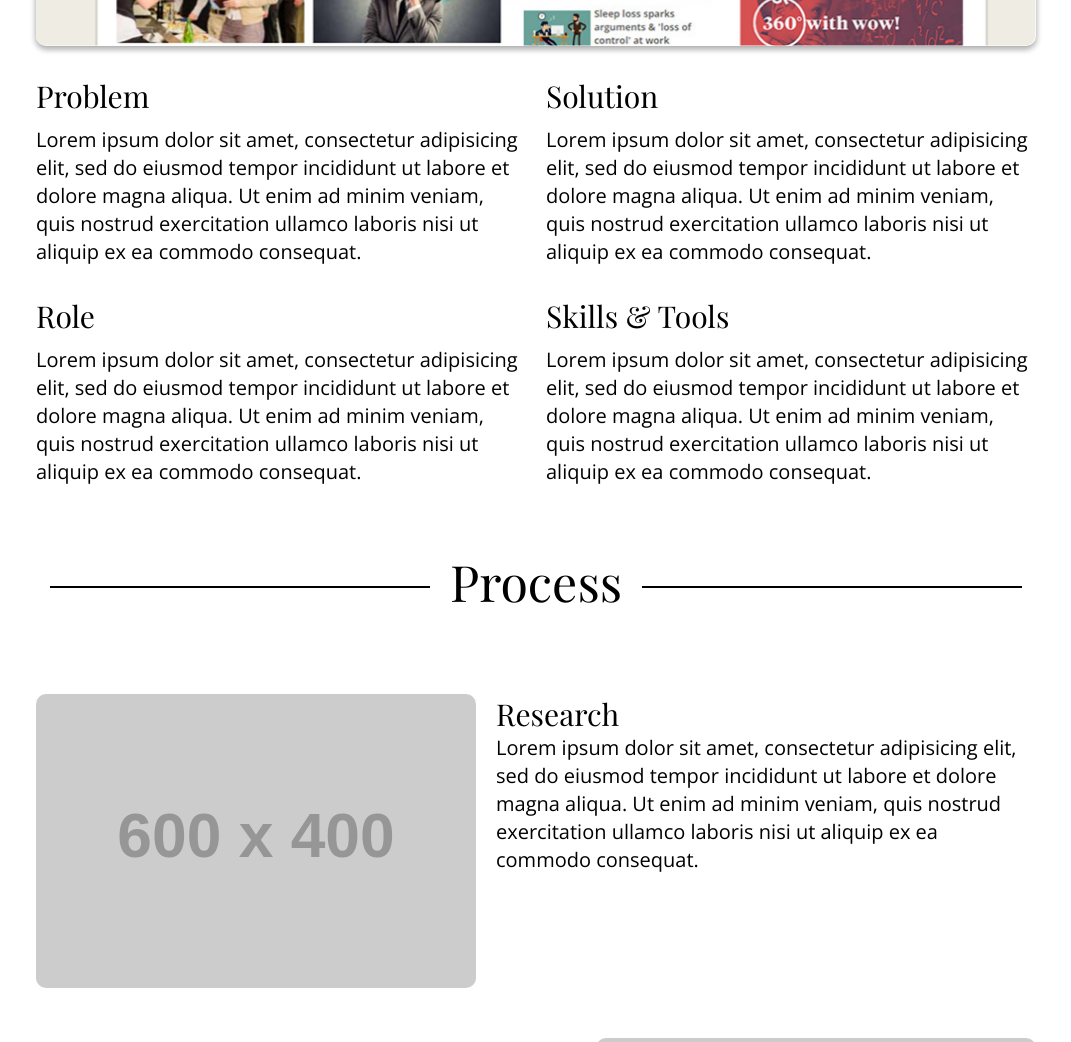
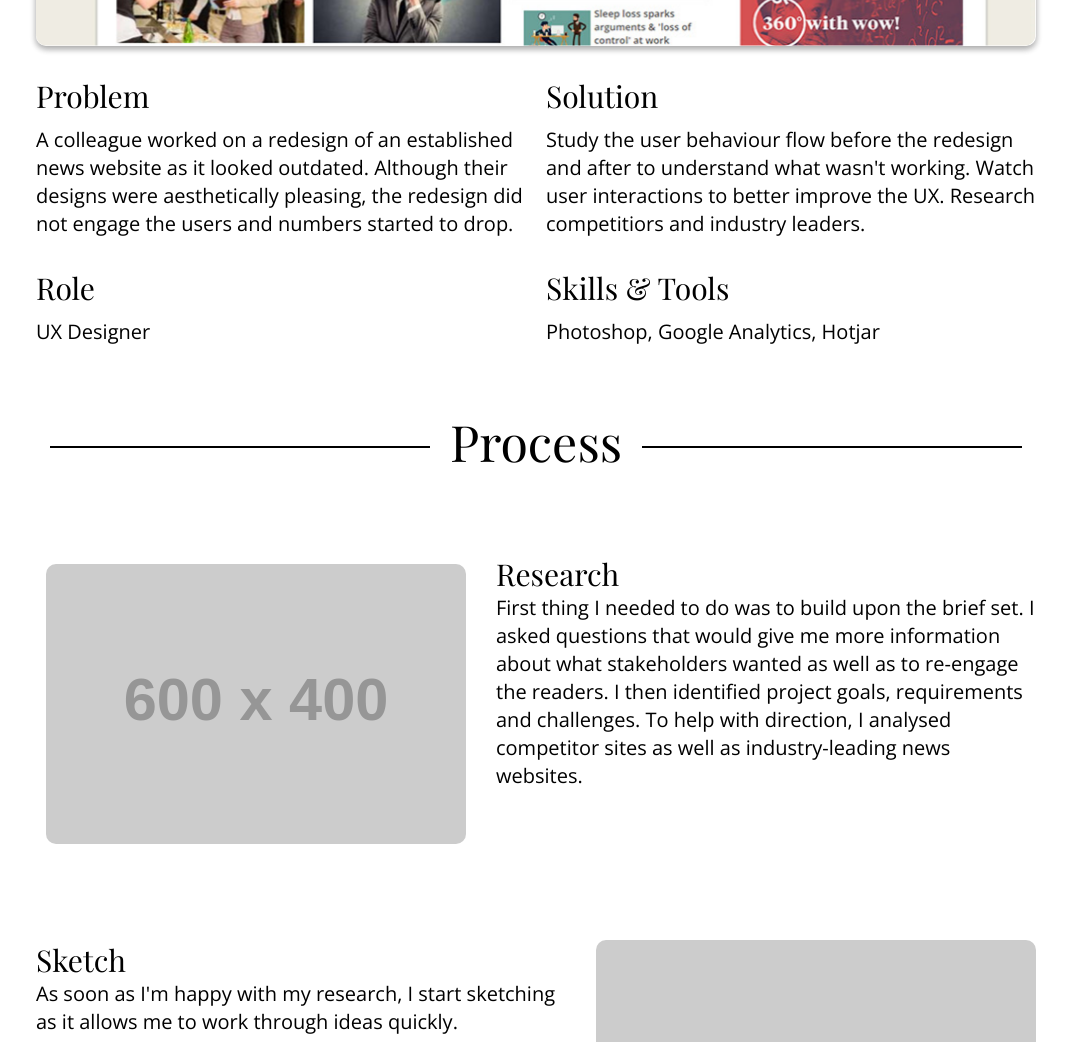
Before and after one commit to zepdesign/portfolio, a plain HTML site: page projects/hr-grapevine-news.html in a window 1280 px wide. Shown: the part 800-1842 px from the top of the page, without its empty margins (104-1175 px from the left). Drawn offline with nearby package versions, Linux system fonts and the light colour scheme; placeholder pictures from the web are drawn by us.

Commit message:
Adding projects

```diff
--- a/js/main.js
+++ b/js/main.js
@@ -19,4 +19,17 @@ $(document).ready(function(){
         $('.msg-status').addClass('msg-status--successful');
     }; // End Message sent confirmation
 
+
+
+    $(".slideshow > div:gt(0)").hide();
+
+    setInterval(function() {
+      $('.slideshow > div:first')
+        .fadeOut(750)
+        .next()
+        .fadeIn(750)
+        .end()
+        .appendTo('.slideshow');
+    }, 3000);
+
 });
--- a/projects/hr-grapevine-news.html
+++ b/projects/hr-grapevine-news.html
@@ -35,34 +35,22 @@
 		<div class="project__info__container">
 			<div class="project__info">
 				<h3 class="project__info__title">Problem</h3>
-				<p class="project__info__content">Lorem ipsum dolor sit amet, consectetur adipisicing elit, sed do eiusmod
-				tempor incididunt ut labore et dolore magna aliqua. Ut enim ad minim veniam,
-				quis nostrud exercitation ullamco laboris nisi ut aliquip ex ea commodo
-				consequat.</p>
+				<p class="project__info__content">A colleague worked on a redesign of an established news website as it looked outdated. Although their designs were aesthetically pleasing, the redesign did not engage the users and numbers started to drop.</p>
 			</div>
 
 			<div class="project__info">
 				<h3 class="project__info__title">Solution</h3>
-				<p class="project__info__content">Lorem ipsum dolor sit amet, consectetur adipisicing elit, sed do eiusmod
-				tempor incididunt ut labore et dolore magna aliqua. Ut enim ad minim veniam,
-				quis nostrud exercitation ullamco laboris nisi ut aliquip ex ea commodo
-				consequat.</p>
+				<p class="project__info__content">Study the user behaviour flow before the redesign and after to understand what wasn't working. Watch user interactions to better improve the UX. Research competitiors and industry leaders.</p>
 			</div>
 
 			<div class="project__info">
 				<h3 class="project__info__title">Role</h3>
-				<p class="project__info__content">Lorem ipsum dolor sit amet, consectetur adipisicing elit, sed do eiusmod
-				tempor incididunt ut labore et dolore magna aliqua. Ut enim ad minim veniam,
-				quis nostrud exercitation ullamco laboris nisi ut aliquip ex ea commodo
-				consequat.</p>
+				<p class="project__info__content">UX Designer</p>
 			</div>
 
 			<div class="project__info">
 				<h3 class="project__info__title">Skills &amp; Tools</h3>
-				<p class="project__info__content">Lorem ipsum dolor sit amet, consectetur adipisicing elit, sed do eiusmod
-				tempor incididunt ut labore et dolore magna aliqua. Ut enim ad minim veniam,
-				quis nostrud exercitation ullamco laboris nisi ut aliquip ex ea commodo
-				consequat.</p>
+				<p class="project__info__content">Photoshop, Google Analytics, Hotjar</p>
 			</div>
 		</div>
 
@@ -70,16 +58,21 @@
 
 		<div class="project__process__container">
 			<div class="project__process">
-				<div class="project__process__img">
-					<img src="https://dummyimage.com/600x400/000/fff" alt="" title="" class="img--block">
+				<div class="project__process__img slideshow">
+					<div class="slideshow__slide">
+						<img src="https://dummyimage.com/600x400/000/fff" alt="" title="" class="img--block">
+					</div>
+					<div class="slideshow__slide">
+						<img src="https://dummyimage.com/600x400/ed217c/fff" alt="" title="" class="img--block">
+					</div>
+					<div class="slideshow__slide">
+						<img src="https://dummyimage.com/600x400/20aebb/fff" alt="" title="" class="img--block">
+					</div>
 				</div>
 
 				<div class="project__process__content project__process__content--right">
 					<h3 class="project__info__title">Research</h3>
-					<p class="project__info__content">Lorem ipsum dolor sit amet, consectetur adipisicing elit, sed do eiusmod
-					tempor incididunt ut labore et dolore magna aliqua. Ut enim ad minim veniam,
-					quis nostrud exercitation ullamco laboris nisi ut aliquip ex ea commodo
-					consequat.</p>
+					<p class="project__info__content">First thing I needed to do was to build upon the brief set. I asked questions that would give me more information about what stakeholders wanted as well as to re-engage the readers. I then identified project goals, requirements and challenges. To help with direction, I analysed competitor sites as well as industry-leading news websites.</p>
 				</div>
 
 			</div>
@@ -89,10 +82,9 @@
 			<div class="project__process">
 				<div class="project__process__content project__process__content--left">
 					<h3 class="project__info__title">Sketch</h3>
-					<p class="project__info__content">Lorem ipsum dolor sit amet, consectetur adipisicing elit, sed do eiusmod
-					tempor incididunt ut labore et dolore magna aliqua. Ut enim ad minim veniam,
-					quis nostrud exercitation ullamco laboris nisi ut aliquip ex ea commodo
-					consequat.</p>
+					<p class="project__info__content">As soon as I'm happy with my research, I start sketching as it allows me to work through ideas quickly.</p>
+
+					<p class="project__info__content">With this project, I focused on hierarchy as I felt a lot of that had been lost with the new tile layout. I then roughly outlined the structure of different elements, featured sections and number of articles to include. I then went on to finding the best way to present ideas and experimenting different structures, shapes, titles, content and links.</p>
 				</div>
 
 				<div class="project__process__img">
--- a/scss/styles.scss
+++ b/scss/styles.scss
@@ -10,6 +10,7 @@
 =PROJECTS
 =FOOTER
 =CONTACTFORM
+=SLIDESHOW
 
  CSS ORDER
  ---------------------------------------------------
@@ -333,6 +334,7 @@ nav {
 	background: white;
 
 	&.card--single {
+		display: block;
 		background: none;
 	}
 }
@@ -463,11 +465,12 @@ nav {
 .project__process {
 	display: flex;
 	justify-content: space-between;
-	margin-bottom: 5em;
+	margin-bottom: 15em;
 
 	& .project__info__title {
 		margin: 0;
 	}
+
 }
 
 .project__process__img {
@@ -626,3 +629,19 @@ footer {
 	text-align: center;
 	margin: 0 auto 2em;
 }
+
+/******************************
+            =SLIDESHOW
+******************************/
+.slideshow {
+    position: relative;
+    padding: 10px;
+
+	& > .slideshow__slide {
+		position: absolute;
+		top: 10px;
+		left: 10px;
+		right: 10px;
+		bottom: 10px;
+	}
+}
```
Also changed, not shown: index.html (+4 -4 lines), css/styles.css.
